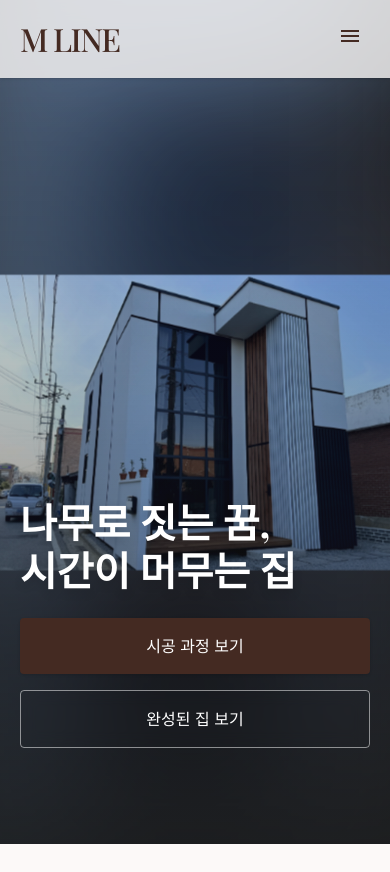
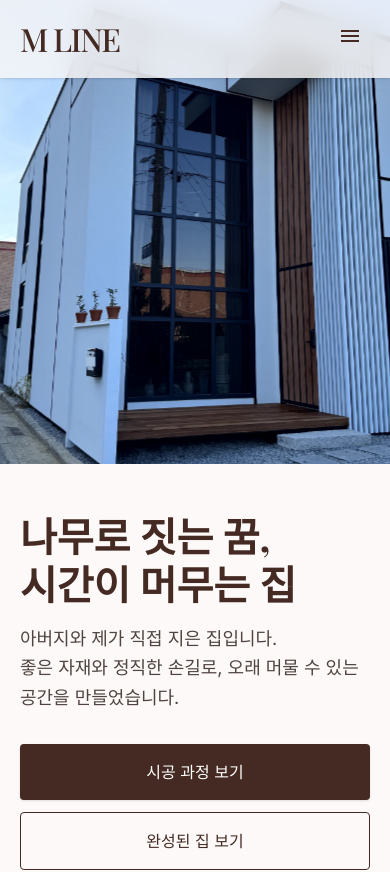
Before and after one commit to wklover777-ui/house-blog, a Next.js app: page / in a window 390 px wide. Shown: the top 872 px of the page. Built offline with nearby package versions, Linux system fonts and the light colour scheme; a web font is replaced by a local one.

Commit message:
style: split HOME page layout on mobile to separate image and text

```diff
--- a/src/app/page.tsx
+++ b/src/app/page.tsx
@@ -2,43 +2,39 @@ import Link from 'next/link';
 
 export default function Home() {
   return (
-    <div className="relative w-full h-screen overflow-hidden">
-      {/* Hero Background Image */}
-      <div className="absolute inset-0 w-full h-full hero-zoom bg-[#121212] md:bg-transparent overflow-hidden">
-        {/* Ambient Blurred Background for Mobile to seamlessly fill edges */}
+    <div className="w-full flex flex-col md:block md:relative md:h-screen md:overflow-hidden bg-surface">
+      {/* Background Image Container */}
+      <div className="relative w-full h-[55vh] md:absolute md:inset-0 md:h-full hero-zoom overflow-hidden">
         <div
-          className="md:hidden absolute inset-0 w-full h-full bg-cover bg-center opacity-80 blur-3xl scale-125 bg-[url('/home-main-mobile.jpg')]"
+          className="w-full h-full bg-cover bg-center md:bg-top bg-no-repeat bg-[url('/home-main-mobile.jpg')] md:bg-[url('/home-main.jpg?v=2')]"
         />
-        <div
-          className="relative w-full h-full bg-contain md:bg-cover bg-center md:bg-top bg-no-repeat bg-[url('/home-main-mobile.jpg')] md:bg-[url('/home-main.jpg?v=2')]"
-        />
+        {/* Scrim for desktop text readability */}
+        <div className="hidden md:block absolute inset-0 scrim-gradient pointer-events-none" />
       </div>
 
-      {/* Scrim for text readability */}
-      <div className="absolute inset-0 scrim-gradient" />
-
       {/* Hero Content */}
-      <div className="relative z-10 h-full flex flex-col justify-end pb-24 md:pb-32 px-margin-mobile md:px-margin-desktop max-w-container-max mx-auto">
+      <div className="relative z-10 w-full py-12 px-margin-mobile bg-surface md:bg-transparent md:absolute md:bottom-0 md:left-0 md:w-full md:px-margin-desktop md:pb-32">
+        <div className="max-w-container-max mx-auto">
           <div className="max-w-3xl animate-fade-in-up">
-          <h1 className="font-display-lg-mobile md:font-display-lg text-display-lg-mobile md:text-display-lg text-on-primary mb-6 drop-shadow-lg">
+            <h1 className="font-display-lg-mobile md:font-display-lg text-display-lg-mobile md:text-display-lg text-primary md:text-on-primary mb-4 md:mb-6 md:drop-shadow-lg text-balance">
               나무로 짓는 꿈,<br />시간이 머무는 집
             </h1>
-          <p className="font-body-lg text-body-lg text-on-primary/90 mb-element-gap max-w-xl hidden md:block drop-shadow-md leading-relaxed">
+            <p className="font-body-lg text-body-lg text-on-surface-variant md:text-on-primary/90 mb-8 md:mb-element-gap max-w-xl md:drop-shadow-md leading-relaxed text-balance">
               아버지와 제가 직접 지은 집입니다.<br />
               좋은 자재와 정직한 손길로, 오래 머물 수 있는 공간을 만들었습니다.
             </p>
 
             {/* CTA Buttons */}
-          <div className="flex flex-col sm:flex-row gap-4">
+            <div className="flex flex-col sm:flex-row gap-3 md:gap-4">
               <Link
                 href="/process"
-              className="inline-flex items-center justify-center px-8 py-4 bg-primary text-on-primary font-body-md text-body-md rounded shadow-sm hover:shadow-md hover:-translate-y-0.5 transition-all duration-300 text-center"
+                className="inline-flex items-center justify-center px-8 py-4 bg-primary text-on-primary font-body-md text-body-md rounded shadow-sm hover:shadow-md hover:-translate-y-0.5 transition-all duration-300 text-center w-full sm:w-auto"
               >
                 시공 과정 보기
               </Link>
               <Link
                 href="/house"
-              className="inline-flex items-center justify-center px-8 py-4 bg-transparent text-on-primary border border-on-primary/50 font-body-md text-body-md rounded hover:bg-on-primary/10 transition-all duration-300 text-center backdrop-blur-sm"
+                className="inline-flex items-center justify-center px-8 py-4 bg-transparent text-primary border border-primary md:text-on-primary md:border-on-primary/50 font-body-md text-body-md rounded hover:bg-primary/5 md:hover:bg-on-primary/10 transition-all duration-300 text-center md:backdrop-blur-sm w-full sm:w-auto"
               >
                 완성된 집 보기
               </Link>
@@ -46,5 +42,6 @@ export default function Home() {
           </div>
         </div>
       </div>
+    </div>
   );
 }
```
Lines whose indentation alone changed are shown as unchanged.
